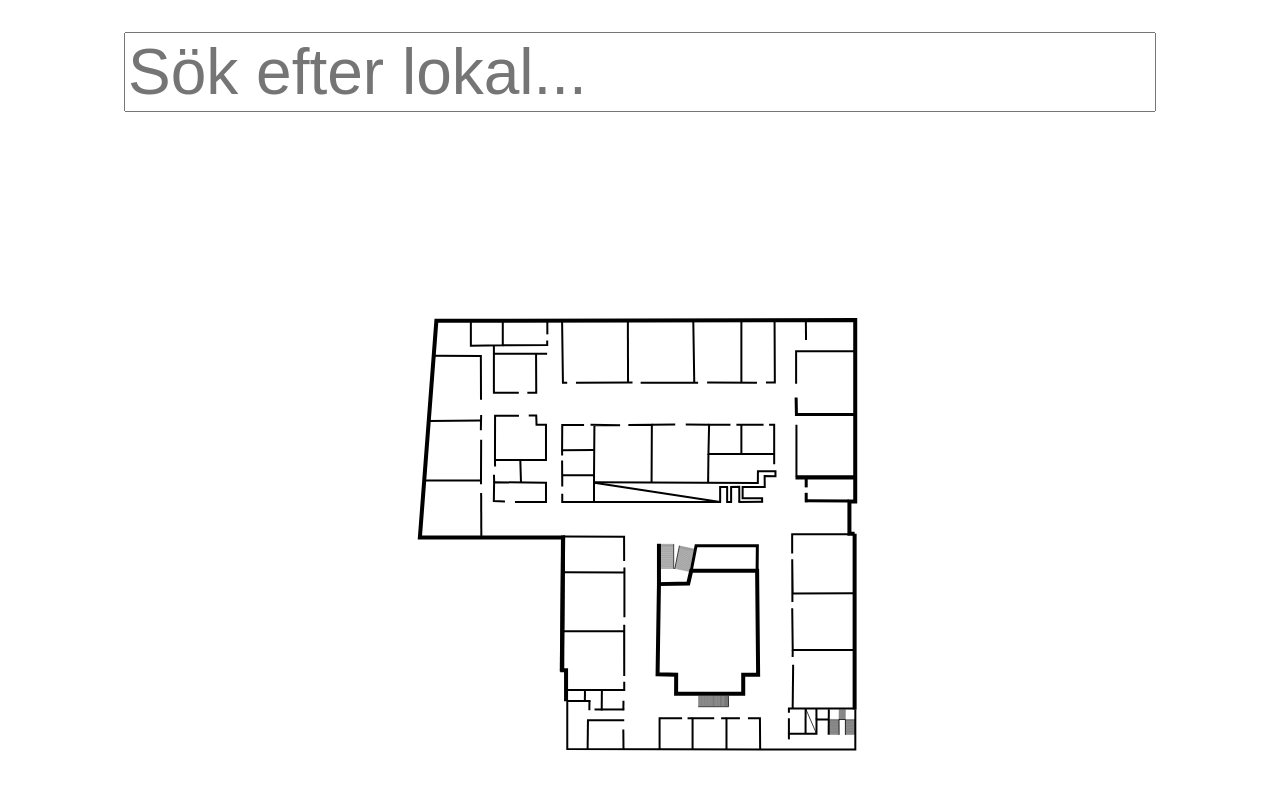
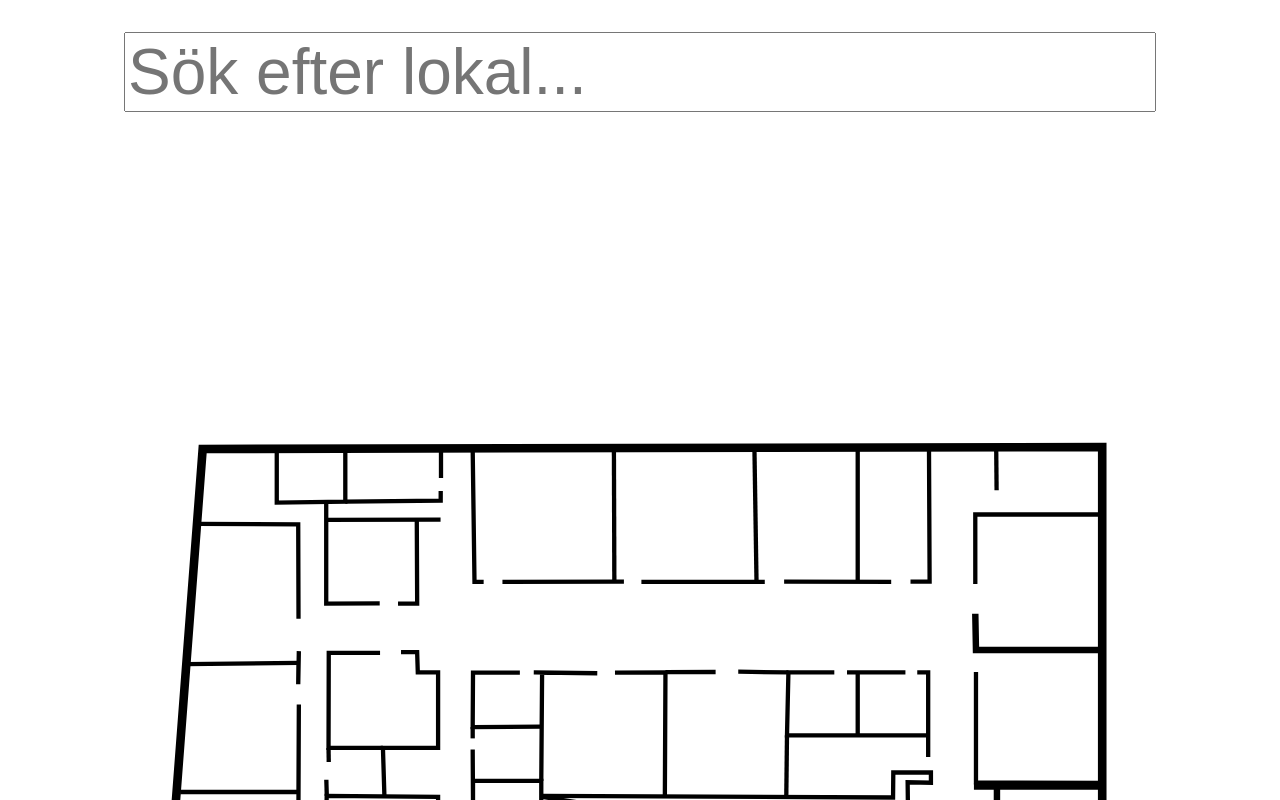
Before and after one commit to eLdOchLagor/atlius, a React (Create React App) app: page / in a window 1280 px wide. Shown: the top 800 px of the page. Built offline with nearby package versions, Linux system fonts and the light colour scheme.

Commit message:
Styling för SearchRoom.js
Lade till så att sökresultaten visas ovanför kartan och så att dem är centrerade.

```diff
--- a/src/App.css
+++ b/src/App.css
@@ -13,7 +13,6 @@ a {
   width: 80vw;
   font-size: 2.5vw;
   margin: auto;
-
 }
 
 input {
@@ -25,3 +24,20 @@ input {
 .roomTitle {
   margin: 0;
 }
+
+.searchResults {
+  position: absolute;
+  left: 0;
+  right: 0;
+  margin: auto;
+  z-index: 1;
+}
+
+#mapImage {
+  position: absolute;
+  left: 0;
+  right: 0;
+  margin: auto;
+  z-index: -1;
+  width: 100vw;
+}
--- a/src/SearchRoom.js
+++ b/src/SearchRoom.js
@@ -23,11 +23,13 @@ function SearchRoom(){
 
 return(
 <div className="App">
+    <div className="searchResults">
         <input id="input" type="text" placeholder="Sök efter lokal..." onChange={changeInput}/>
         {resultList.map((input) => (
         <LocationInfo key={input.room} data={input}/>
         ))
         }
+    </div>
     <img id="mapImage" src={TP_4} placeholder="Bild på planlösning"></img>
 </div>
 )}
```
Lines whose indentation alone changed are shown as unchanged.
